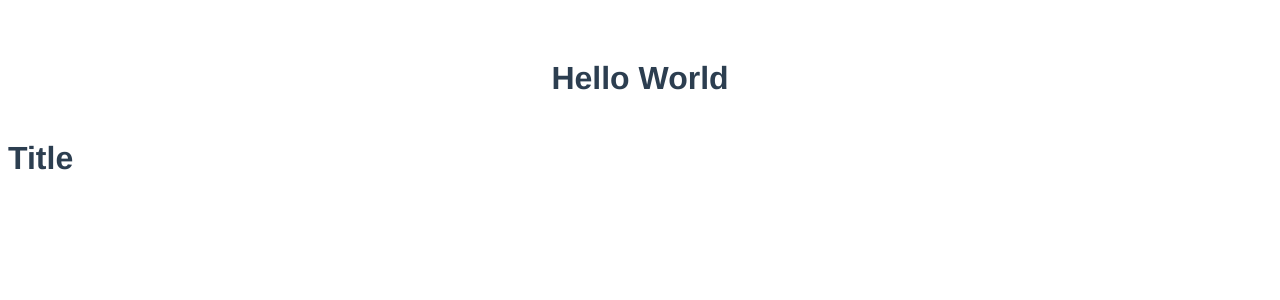
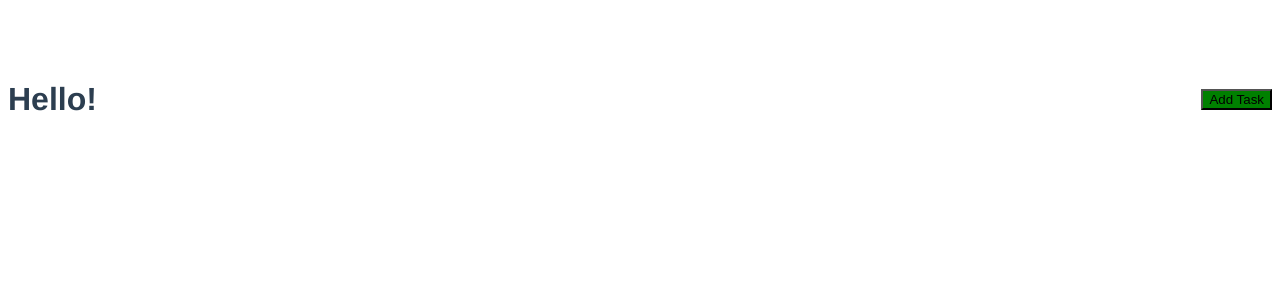
Before and after one commit to husky93/vue-form, a Vue app: page / in a window 1280 px wide. Shown: the top 300 px of the page. Built offline with nearby package versions, Linux system fonts and the light colour scheme.

Commit message:
Create button component

```diff
--- a/src/App.vue
+++ b/src/App.vue
@@ -1,7 +1,6 @@
 <template>
   <div class="container">
-    <h1>Hello World</h1>
-    <Header />
+    <Header title="Hello!" />
   </div>
 </template>
 
--- /dev/null
+++ b/src/components/Button.vue
@@ -0,0 +1,13 @@
+<template>
+  <button :style="{background: color}" class="btn">{{text}}</button>
+</template>
+
+<script>
+export default {
+  name: 'ButtonElement',
+  props: {
+    text: String,
+    color: String,
+  },
+};
+</script>
--- a/src/components/Header.vue
+++ b/src/components/Header.vue
@@ -1,12 +1,24 @@
 <template>
   <header>
-    <h1>Title</h1>
+    <h1>{{title}}</h1>
+    <Button text="Add Task" color="green" />
   </header>
 </template>
 
 <script>
+import Button from './Button.vue';
+
 export default {
   name: 'HeaderElement',
+  props: {
+    title: {
+      type: String,
+      default: 'Hello World',
+    },
+  },
+  components: {
+    Button,
+  },
 };
 </script>
 
```
